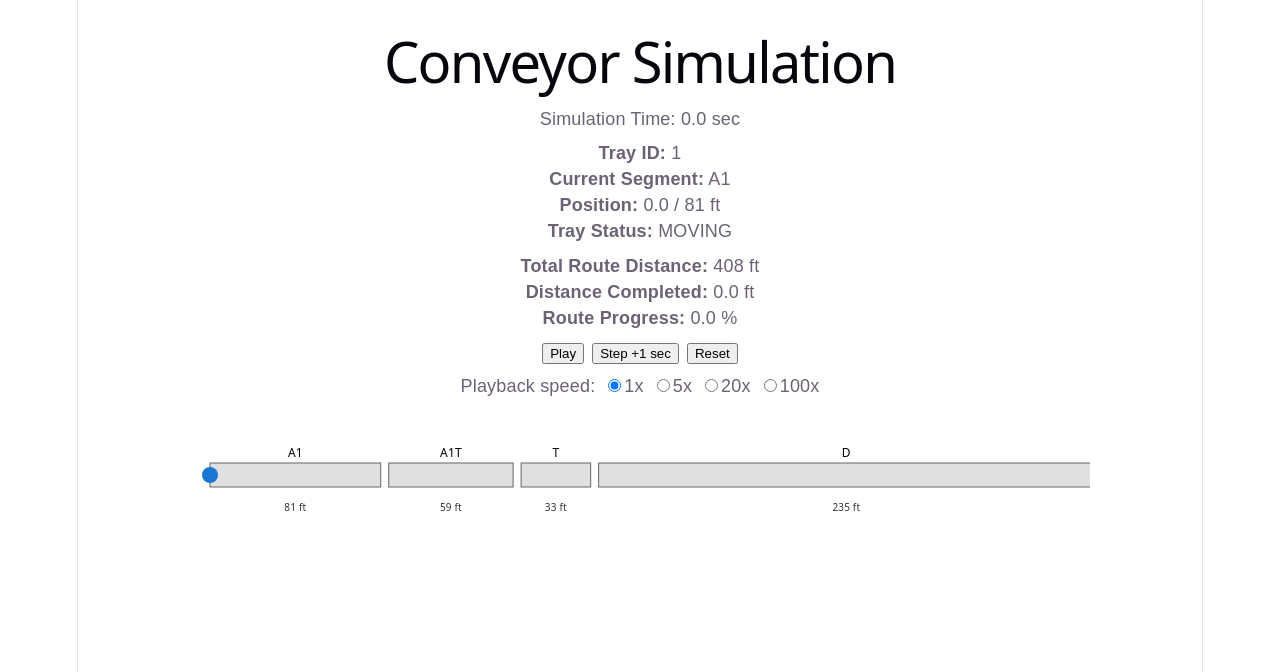
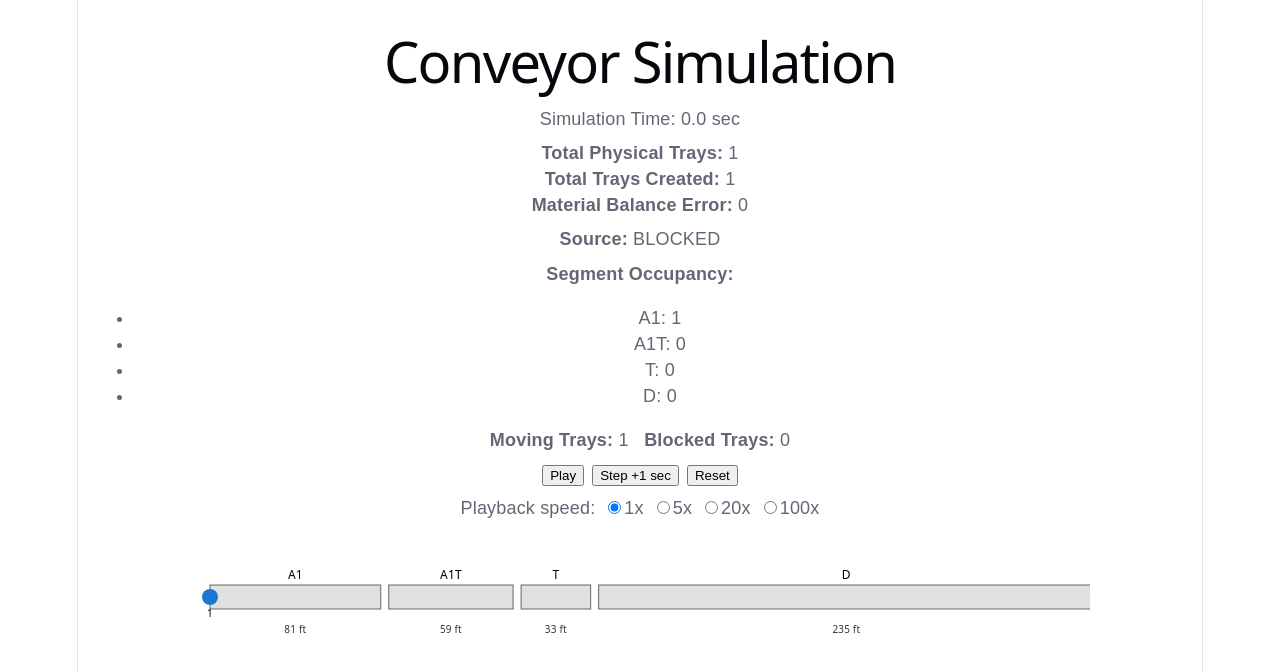
Before and after one commit to hank0820/ConveyorSimulation, a React (Vite) app: page / in a window 1280 px wide. Shown: the top 672 px of the page. Built offline with nearby package versions, Linux system fonts and the light colour scheme.

Commit message:
Milestone 3: multi-tray accumulation and blocking

```diff
--- a/src/App.tsx
+++ b/src/App.tsx
@@ -16,11 +16,15 @@ function App() {
   const engineRef = useRef<SimulationEngine | null>(null)
   const [state, setState] = useState<SimulationStateWithProgress>(() => ({
     timeSec: 0,
-    tray: { id: 1, currentSegmentId: SEGMENTS[0].id, positionFt: 0, status: 'MOVING' },
+    trays: [],
     segments: SEGMENTS,
+    source: { enabled: true, sourceReady: true, sourceBlocked: false, lastSourceReleaseTime: -8, totalTraysCreated: 0, headwaySec: 8 },
+    segmentStats: [],
+    movingCount: 0,
+    blockedCount: 0,
+    totalTraysCreated: 0,
+    materialBalanceError: 0,
     totalRouteDistance: SEGMENTS.reduce((a, s) => a + s.lengthFt, 0),
-    distanceCompleted: 0,
-    routeProgress: 0,
   }))
   const [playing, setPlaying] = useState(false)
   const [playbackSpeed, setPlaybackSpeed] = useState(1)
@@ -89,7 +93,7 @@ function App() {
       />
 
       <div style={{ marginTop: 16 }}>
-        <ConveyorDiagram segments={state.segments} traySegmentId={state.tray.currentSegmentId} trayPositionFt={state.tray.positionFt} />
+        <ConveyorDiagram segments={state.segments} trays={state.trays} />
       </div>
     </div>
   )
--- a/src/components/SimulationControls.tsx
+++ b/src/components/SimulationControls.tsx
@@ -20,7 +20,7 @@ const SimulationControls: FC<Props> = ({
   onStep,
   onReset,
 }) => {
-  const { tray, totalRouteDistance, distanceCompleted } = state
+  const { trays, segmentStats, source, movingCount, blockedCount, totalTraysCreated, materialBalanceError } = state
 
   return (
     <div style={{ fontFamily: 'sans-serif' }}>
@@ -28,26 +28,30 @@ const SimulationControls: FC<Props> = ({
       <div>Simulation Time: {state.timeSec.toFixed(1)} sec</div>
 
       <div style={{ marginTop: 8 }}>
-        <strong>Tray ID:</strong> {tray.id}
+        <strong>Total Physical Trays:</strong> {trays.length}
       </div>
       <div>
-        <strong>Current Segment:</strong> {tray.currentSegmentId}
+        <strong>Total Trays Created:</strong> {totalTraysCreated}
       </div>
       <div>
-        <strong>Position:</strong> {tray.positionFt.toFixed(1)} / {state.segments.find(s => s.id === tray.currentSegmentId)?.lengthFt} ft
-      </div>
-      <div>
-        <strong>Tray Status:</strong> {tray.status}
+        <strong>Material Balance Error:</strong> {materialBalanceError}
       </div>
 
       <div style={{ marginTop: 8 }}>
-        <strong>Total Route Distance:</strong> {totalRouteDistance} ft
+        <strong>Source:</strong> {source.sourceReady ? 'READY' : source.sourceBlocked ? 'BLOCKED' : 'WAITING'}
       </div>
+
+      <div style={{ marginTop: 8 }}>
+        <strong>Segment Occupancy:</strong>
+        <ul>
+          {segmentStats.map(s => (
+            <li key={s.id}>{s.id}: {s.occupancy}{s.capacity ? ` / ${s.capacity}` : ''}</li>
+          ))}
+        </ul>
+      </div>
+
       <div>
-        <strong>Distance Completed:</strong> {distanceCompleted.toFixed(1)} ft
-      </div>
-      <div>
-        <strong>Route Progress:</strong> {state.routeProgress.toFixed(1)} %
+        <strong>Moving Trays:</strong> {movingCount} &nbsp; <strong>Blocked Trays:</strong> {blockedCount}
       </div>
 
       <div style={{ marginTop: 8 }}>
--- a/src/simulation/SimulationEngine.ts
+++ b/src/simulation/SimulationEngine.ts
@@ -6,94 +6,272 @@ const EPS = 1e-9
 
 export class SimulationEngine {
   private timeSec = 0
-  private tray: Tray
+  private trays: Tray[] = []
   private segmentsMap: Map<string, ConveyorSegment>
   private segmentsOrder: ConveyorSegmentConfig[]
 
-  constructor(segmentConfigs: ConveyorSegmentConfig[], initialTray?: Partial<Tray>) {
+  // source + physical params
+  private trayPitchFt: number
+  private sourceEnabled = true
+  private sourceHeadwaySec: number
+  private lastSourceReleaseTime: number
+  private totalTraysCreated = 0
+
+  constructor(segmentConfigs: ConveyorSegmentConfig[], options?: { trayPitchFt?: number; sourceRatePerHour?: number; sourceEnabled?: boolean }) {
     this.segmentsMap = new Map(segmentConfigs.map((c) => [c.id, new ConveyorSegment(c)]))
     this.segmentsOrder = segmentConfigs
-    const firstId = segmentConfigs[0].id
-    this.tray = {
-      id: initialTray?.id ?? 1,
-      currentSegmentId: initialTray?.currentSegmentId ?? firstId,
-      positionFt: initialTray?.positionFt ?? 0,
-      status: initialTray?.status ?? 'MOVING',
-    }
+    this.trayPitchFt = options?.trayPitchFt ?? 3.0
+    const rate = options?.sourceRatePerHour ?? 450
+    this.sourceHeadwaySec = 3600 / rate
+    this.sourceEnabled = options?.sourceEnabled ?? true
+    // allow first tray at t=0
+    this.lastSourceReleaseTime = -this.sourceHeadwaySec
+    this.totalTraysCreated = 0
+    // allow first injection at t=0 if headway permits
+    this.tryInjectSource()
   }
 
   step(seconds: number) {
     if (seconds <= 0) return
     let remaining = seconds
-    while (remaining > 0 && this.tray.status === 'MOVING') {
+    while (remaining > 0) {
       const delta = Math.min(INTERNAL_TICK_SECONDS, remaining)
       remaining -= delta
       this.timeSec += delta
+      // try to inject from source at start of tick
+      this.tryInjectSource()
       this.processTick(delta)
     }
   }
 
+  private tryInjectSource() {
+    if (!this.sourceEnabled) return
+    const elapsed = this.timeSec - this.lastSourceReleaseTime
+    const headwayPassed = elapsed + EPS >= this.sourceHeadwaySec
+    // A1 is the first segment
+    const firstSeg = this.segmentsOrder[0]
+    if (!firstSeg) return
+    const canEnter = this.canEnterSegment(firstSeg.id, 0)
+    if (headwayPassed && canEnter) {
+      // create tray at position 0
+      this.totalTraysCreated += 1
+      const tray: Tray = {
+        id: this.totalTraysCreated,
+        currentSegmentId: firstSeg.id,
+        positionFt: 0,
+        status: 'MOVING',
+        createdAtSec: this.timeSec,
+      }
+      this.trays.push(tray)
+      this.lastSourceReleaseTime = this.timeSec
+    }
+  }
+
   private processTick(deltaSec: number) {
-    let seg = this.segmentsMap.get(this.tray.currentSegmentId)
-    if (!seg) return
-    let distance = seg.speedFtPerSec * deltaSec
+    // Process trays in downstream-to-upstream order
+    const segmentIndex: Record<string, number> = {}
+    this.segmentsOrder.forEach((s, i) => (segmentIndex[s.id] = i))
 
-    while (distance > EPS && this.tray.status === 'MOVING') {
-      const remainingOnSegment = seg!.config.lengthFt - this.tray.positionFt
-      if (distance + EPS < remainingOnSegment) {
-        this.tray.positionFt += distance
-        distance = 0
-      } else {
-        // consume remaining to reach end of segment
-        distance -= remainingOnSegment
-        // move to next segment or complete
-        const nextId: string | undefined = seg!.config.nextSegmentId
-        if (nextId && this.segmentsMap.has(nextId)) {
-          // enter next segment with overflow distance applied
-          this.tray.currentSegmentId = nextId
-          this.tray.positionFt = 0
-          // update seg reference for next loop
-          const nextSeg: ConveyorSegment = this.segmentsMap.get(nextId)!
-          // replace seg variable to reflect new segment for subsequent iterations
-          seg = nextSeg
-          // continue loop to apply remaining distance into next segment
+    // sort trays: downstream segments have higher index, within segment sort by position desc
+    const traysOrder = this.trays.slice().sort((a, b) => {
+      const ia = segmentIndex[a.currentSegmentId]
+      const ib = segmentIndex[b.currentSegmentId]
+      if (ia !== ib) return ib - ia
+      return b.positionFt - a.positionFt
+    })
+
+    // movement map updated in place
+    for (const t of traysOrder) {
+      if (t.status !== 'MOVING' && t.status !== 'BLOCKED') continue
+      // desired movement this tick
+      const segConfig = this.segmentsMap.get(t.currentSegmentId)!.config
+      let distance = (segConfig.speedFtPerMin / 60) * deltaSec
+
+      // attempt to move respecting downstream constraints and transfers
+      let moved = 0
+      let blocked = false
+      while (distance > EPS && !blocked) {
+        const seg = this.segmentsMap.get(t.currentSegmentId)!
+        const remainingOnSegment = seg.config.lengthFt - t.positionFt
+
+        // if already at segment end, immediately attempt transfer
+        if (remainingOnSegment <= EPS) {
+          const nextId = seg.config.nextSegmentId
+          if (nextId) {
+            const allowedIntoNext = this.allowedEntryDistance(nextId)
+            if (allowedIntoNext > EPS) {
+              t.currentSegmentId = nextId
+              const enterDist = Math.min(distance, allowedIntoNext)
+              t.positionFt = enterDist
+              moved += enterDist
+              distance -= enterDist
+              t.status = 'MOVING'
+              continue
+            }
+          }
+
+          t.positionFt = seg.config.lengthFt
+          t.status = 'BLOCKED'
+          blocked = true
+          break
+        }
+
+        // constraint by downstream tray on same segment
+        const downstreamNeighbor = this.findDownstreamNeighborOnSameSegment(t)
+        let maxByNeighbor = remainingOnSegment
+        if (downstreamNeighbor) {
+          const gap = downstreamNeighbor.positionFt - t.positionFt - this.trayPitchFt
+          maxByNeighbor = Math.max(0, Math.min(maxByNeighbor, gap))
+        }
+
+        if (distance <= maxByNeighbor + EPS) {
+          // can move within segment
+          t.positionFt += distance
+          moved += distance
+          distance = 0
+
+          if (t.positionFt >= seg.config.lengthFt - EPS) {
+            const nextId = seg.config.nextSegmentId
+            if (nextId) {
+              const allowedIntoNext = this.allowedEntryDistance(nextId)
+              if (allowedIntoNext > EPS) {
+                t.currentSegmentId = nextId
+                t.positionFt = 0
+                t.status = 'MOVING'
+                continue
+              }
+            }
+            t.positionFt = seg.config.lengthFt
+            t.status = 'BLOCKED'
+            blocked = true
+          } else {
+            t.status = 'MOVING'
+          }
+          break
+        }
+
+        // if blocked before segment end, stop and block
+        const isBlockedByNeighbor = maxByNeighbor + EPS < remainingOnSegment
+        if (maxByNeighbor <= EPS && !isBlockedByNeighbor) {
+          // no movement possible, remain blocked
+          t.status = 'BLOCKED'
+          blocked = true
+          break
+        }
+
+        t.positionFt += maxByNeighbor
+        moved += maxByNeighbor
+        distance -= maxByNeighbor
+
+        if (isBlockedByNeighbor) {
+          t.status = 'BLOCKED'
+          blocked = true
+          break
+        }
+
+        // now at end; attempt transfer if there's overflow remaining
+        const nextId = seg.config.nextSegmentId
+        if (nextId) {
+          const allowedIntoNext = this.allowedEntryDistance(nextId)
+          if (allowedIntoNext <= EPS) {
+            // cannot enter next segment now -> blocked at end
+            t.positionFt = seg.config.lengthFt
+            t.status = 'BLOCKED'
+            blocked = true
+            break
+          } else {
+            // enter next segment with up to allowedIntoNext
+            t.currentSegmentId = nextId
+            const enterDist = Math.min(distance, allowedIntoNext)
+            t.positionFt = enterDist
+            moved += enterDist
+            distance -= enterDist
+            t.status = 'MOVING'
+            continue
+          }
         } else {
-          // no next segment: clamp to end and mark complete
-          this.tray.positionFt = seg!.config.lengthFt
-          this.tray.status = 'COMPLETE'
-          distance = 0
+          // downstream boundary CLOSED: remain at end and become BLOCKED
+          t.positionFt = seg.config.lengthFt
+          t.status = 'BLOCKED'
+          blocked = true
+          break
         }
       }
     }
   }
 
+  private findDownstreamNeighborOnSameSegment(tray: Tray): Tray | undefined {
+    const same = this.trays.filter((t) => t.currentSegmentId === tray.currentSegmentId && t.id !== tray.id)
+    let candidates = same.filter((t) => t.positionFt > tray.positionFt + EPS)
+    if (candidates.length === 0) return undefined
+    // nearest downstream (smallest position > tray.position)
+    candidates.sort((a, b) => a.positionFt - b.positionFt)
+    return candidates[0]
+  }
+
+  private allowedEntryDistance(segmentId: string): number {
+    const seg = this.segmentsMap.get(segmentId)!.config
+    const traysOn = this.trays.filter((t) => t.currentSegmentId === segmentId)
+    const occupancy = traysOn.length
+    if (seg.maxOccupancy !== undefined && occupancy >= seg.maxOccupancy) return 0
+
+    // spacing constraint: find nearest tray to start
+    if (traysOn.length === 0) return Infinity
+    const nearest = traysOn.reduce((min, t) => (t.positionFt < min.positionFt ? t : min), traysOn[0])
+    const allowed = nearest.positionFt - this.trayPitchFt
+    return Math.max(0, allowed)
+  }
+
+  private canEnterSegment(segmentId: string, desiredEntryDist: number): boolean {
+    const seg = this.segmentsMap.get(segmentId)!.config
+    const traysOn = this.trays.filter((t) => t.currentSegmentId === segmentId)
+    const occupancy = traysOn.length
+    if (seg.maxOccupancy !== undefined && occupancy >= seg.maxOccupancy) return false
+    // spacing
+    if (traysOn.length === 0) return true
+    const nearest = traysOn.reduce((min, t) => (t.positionFt < min.positionFt ? t : min), traysOn[0])
+    return nearest.positionFt - this.trayPitchFt >= desiredEntryDist - EPS
+  }
+
   reset() {
     this.timeSec = 0
-    const firstId = this.segmentsOrder[0].id
-    this.tray.currentSegmentId = firstId
-    this.tray.positionFt = 0
-    this.tray.status = 'MOVING'
+    this.trays = []
+    this.totalTraysCreated = 0
+    this.lastSourceReleaseTime = -this.sourceHeadwaySec
   }
 
   getState(): SimulationStateWithProgress {
     const segments = this.segmentsOrder.map((s) => ({ ...s }))
     const totalRouteDistance = segments.reduce((acc, s) => acc + s.lengthFt, 0)
-    // compute distance completed before current segment
-    let before = 0
-    for (const s of segments) {
-      if (s.id === this.tray.currentSegmentId) break
-      before += s.lengthFt
+    const segmentStats = segments.map((s) => {
+      const occ = this.trays.filter((t) => t.currentSegmentId === s.id).length
+      const capacity = s.maxOccupancy ?? Math.floor(s.lengthFt / this.trayPitchFt)
+      const pct = capacity > 0 ? (occ / capacity) * 100 : undefined
+      return { id: s.id, occupancy: occ, capacity: s.maxOccupancy, occupancyPct: pct }
+    })
+    const movingCount = this.trays.filter((t) => t.status === 'MOVING').length
+    const blockedCount = this.trays.filter((t) => t.status === 'BLOCKED').length
+    const materialBalanceError = this.trays.length - this.totalTraysCreated
+    const sourceState = {
+      enabled: this.sourceEnabled,
+      sourceReady: this.timeSec - this.lastSourceReleaseTime >= this.sourceHeadwaySec - EPS,
+      sourceBlocked: !this.canEnterSegment(this.segmentsOrder[0].id, 0),
+      lastSourceReleaseTime: this.lastSourceReleaseTime,
+      totalTraysCreated: this.totalTraysCreated,
+      headwaySec: this.sourceHeadwaySec,
     }
-    const distanceCompleted = before + this.tray.positionFt
-    const routeProgress = totalRouteDistance > 0 ? (distanceCompleted / totalRouteDistance) * 100 : 0
 
     return {
       timeSec: this.timeSec,
-      tray: { ...this.tray },
+      trays: this.trays.map((t) => ({ ...t })),
       segments,
+      source: sourceState,
+      segmentStats,
+      movingCount,
+      blockedCount,
+      totalTraysCreated: this.totalTraysCreated,
+      materialBalanceError,
       totalRouteDistance,
-      distanceCompleted,
-      routeProgress,
     }
   }
 }
--- a/src/visualization/ConveyorDiagram.tsx
+++ b/src/visualization/ConveyorDiagram.tsx
@@ -3,11 +3,10 @@ import type { ConveyorSegmentConfig } from '../simulation/types'
 
 interface Props {
   segments: ConveyorSegmentConfig[]
-  traySegmentId: string
-  trayPositionFt: number
+  trays: import('../simulation/types').Tray[]
 }
 
-const ConveyorDiagram: FC<Props> = ({ segments, traySegmentId, trayPositionFt }) => {
+const ConveyorDiagram: FC<Props> = ({ segments, trays }) => {
   const width = 900
   const height = 120
   const padding = 20
@@ -23,9 +22,14 @@ const ConveyorDiagram: FC<Props> = ({ segments, traySegmentId, trayPositionFt })
     return rect
   })
 
-  // find tray rect
-  const active = segRects.find((r) => r.id === traySegmentId)
-  const cx = active ? active.x + (Math.max(0, Math.min(1, trayPositionFt / active.lengthFt)) * active.w) : padding
+
+  // compute cx for each tray
+  const trayPositions = trays.map(t => {
+    const rect = segRects.find(r => r.id === t.currentSegmentId)!
+    const pct = Math.max(0, Math.min(1, t.positionFt / rect.lengthFt))
+    const cx = rect.x + pct * rect.w
+    return { id: t.id, cx, cy: height / 2, segId: t.currentSegmentId }
+  })
 
   return (
     <svg width={width} height={height} role="img" aria-label="Conveyor network">
@@ -37,7 +41,12 @@ const ConveyorDiagram: FC<Props> = ({ segments, traySegmentId, trayPositionFt })
         </g>
       ))}
 
-      <circle cx={cx} cy={height / 2} r={8} fill="#1976d2" />
+      {trayPositions.map(tp => (
+        <g key={tp.id}>
+          <circle cx={tp.cx} cy={tp.cy} r={8} fill="#1976d2" />
+          <text x={tp.cx} y={tp.cy + 20} fontSize={10} fill="#000" textAnchor="middle">{tp.id}</text>
+        </g>
+      ))}
     </svg>
   )
 }
```
Also changed, not shown: src/simulation/types.ts (+27 -4 lines), 2 other files (tests, documents, lock files or other folders).
